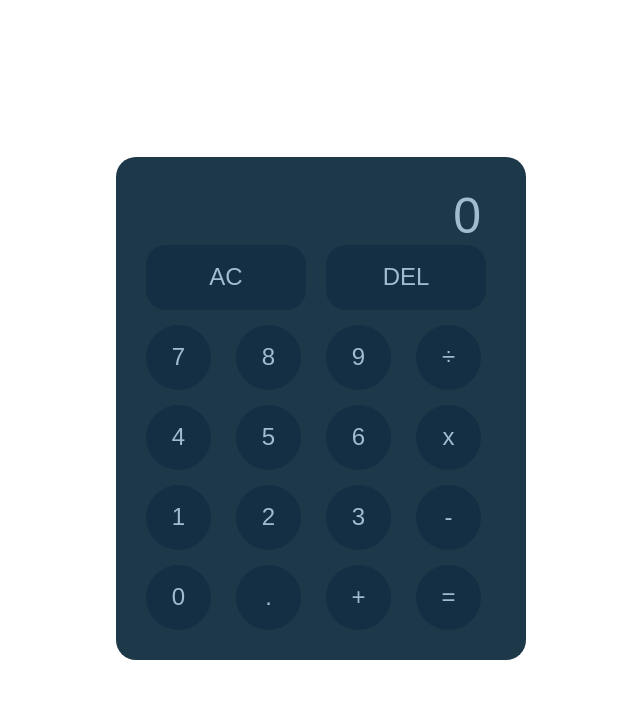
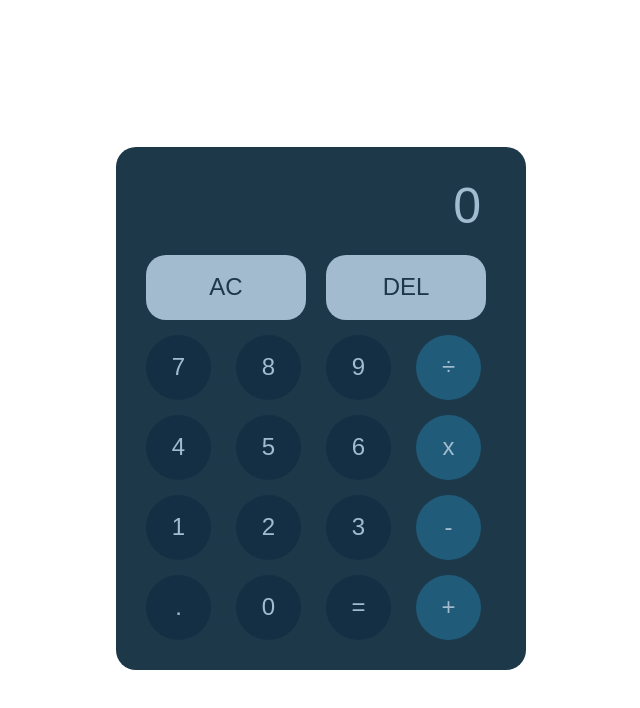
Before and after one commit to andreamorinigo7/mini-pocket-calculator, a plain HTML site: page index.html in a window 1280 px wide. Shown: the whole page, without its empty margins (319-959 px from the left). Drawn offline with Linux system fonts and the light colour scheme.

Commit message:
added more color to CSS

```diff
--- a/index.html
+++ b/index.html
@@ -10,28 +10,28 @@
     <div class="calc-container">
       <div class="display" id="display">0</div>
       <div class="button-container">
-        <button class="button clear" id="btn-clear">AC</button>
-        <button class="button clear" id="btn-delete">DEL</button>
+        <button class="button" id="btn-clear">AC</button>
+        <button class="button" id="btn-delete">DEL</button>
 
         <button class="button" id="btn-7">7</button>
         <button class="button" id="btn-8">8</button>
         <button class="button" id="btn-9">9</button>
-        <button class="button" id="btn-divide">÷</button>
+        <button class="button operation" id="btn-divide">÷</button>
 
         <button class="button" id="btn-4">4</button>
         <button class="button" id="btn-5">5</button>
         <button class="button" id="btn-6">6</button>
-        <button class="button" id="btn-multiply">x</button>
+        <button class="button operation" id="btn-multiply">x</button>
 
         <button class="button" id="btn-1">1</button>
         <button class="button" id="btn-2">2</button>
         <button class="button" id="btn-3">3</button>
-        <button class="button" id="btn-minus">-</button>
+        <button class="button operation" id="btn-minus">-</button>
 
+        <button class="button" id="btn-decimal">.</button>
         <button class="button" id="btn-0">0</button>
-        <button class="button" id="btn-decimal">.</button>
-        <button class="button" id="btn-plus">+</button>
         <button class="button" id="btn-equal">=</button>
+        <button class="button operation" id="btn-plus">+</button>
       </div>
     </div>
 
--- a/src/index.js
+++ b/src/index.js
@@ -21,7 +21,7 @@ document.addEventListener("DOMContentLoaded", () => {
 
   // Delete the last character from the current input
   function deleteLast() {
-    currentInput = currentInput.slice(0, -1) || "0"; // If input is empty, reset to "0"
+    currentInput = currentInput.slice(0, -1) || "0";
     updateDisplay();
   }
 
@@ -29,7 +29,7 @@ document.addEventListener("DOMContentLoaded", () => {
   function inputNumber(number) {
     if (awaitingSecondOperand) {
       currentInput = number; // Start new number after an operator
-      awaitingSecondOperand = false;
+      awaitingSecondOperand = true;
     } else {
       currentInput = currentInput === "0" ? number : currentInput + number;
     }
--- a/src/style.css
+++ b/src/style.css
@@ -24,6 +24,7 @@ button:hover {
   font-size: 50px;
   font-family: sans-serif;
   font-weight: 100;
+  padding-bottom: 20px;
 }
 .calc-container {
   text-align: center;
@@ -45,10 +46,18 @@ button:hover {
   grid-column: span 2;
   width: 160px;
   border-radius: 20px;
+  color: rgb(29, 56, 73);
+  background-color: rgb(162, 187, 207);
 }
 
 #btn-delete {
   grid-column: span 2;
   width: 160px;
   border-radius: 20px;
+  color: rgb(29, 56, 73);
+  background-color: rgb(162, 187, 207);
 }
+
+.operation {
+  background-color: rgb(32, 91, 122);
+}
```
